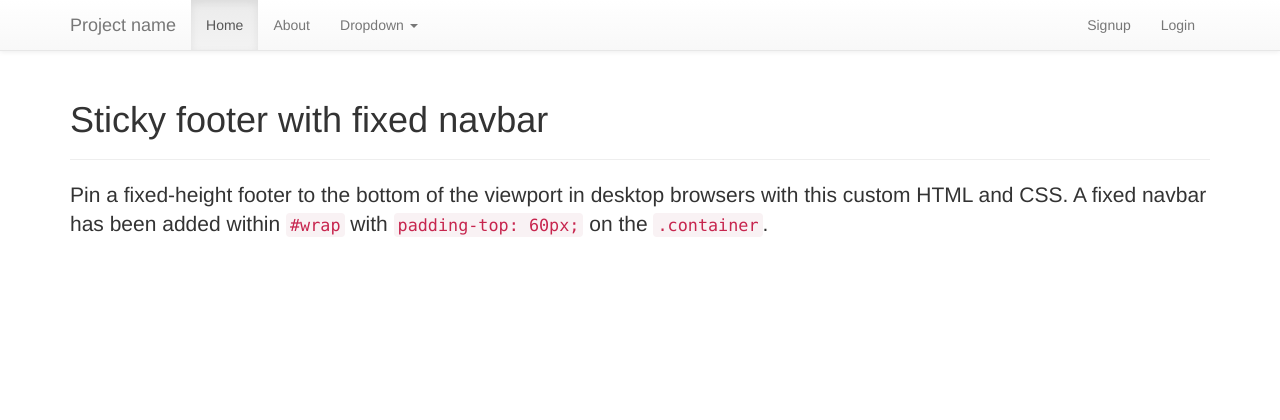
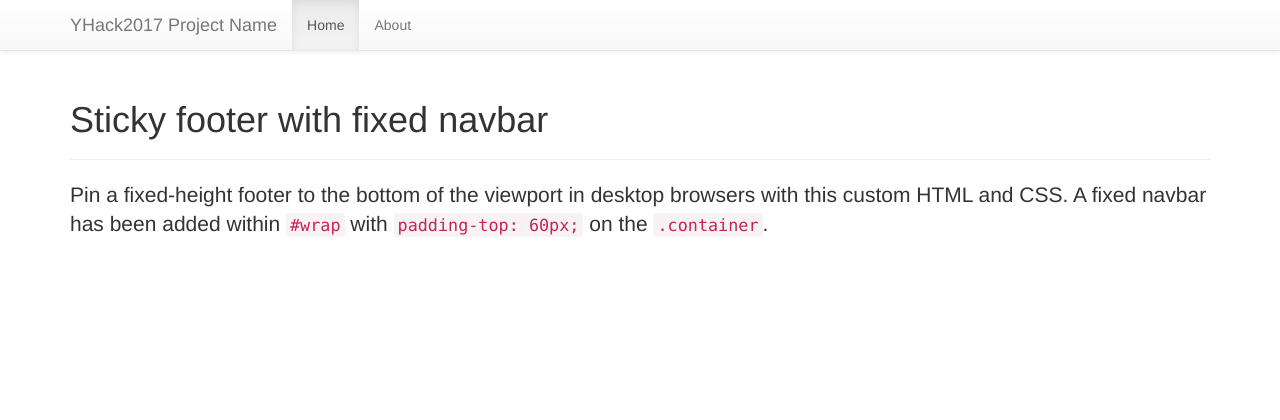
Before and after one commit to aarshpatel/Real-Time-Predictive-Analytics, a Flask app: page / in a window 1280 px wide. Shown: the top 420 px of the page. Run offline with Flask 2, Linux system fonts and the light colour scheme; parts of the project's set-up code (start-up, migrations or seed data) failed here and were passed over; some libraries are stand-ins or nearby versions.

Commit message:
Removed unnecessary stuff

```diff
--- a/app.py
+++ b/app.py
@@ -3,42 +3,11 @@
 #----------------------------------------------------------------------------#
 
 from flask import Flask, render_template, request
-# from flask.ext.sqlalchemy import SQLAlchemy
 import logging
 from logging import Formatter, FileHandler
-from forms import *
 import os
 
-#----------------------------------------------------------------------------#
-# App Config.
-#----------------------------------------------------------------------------#
-
 app = Flask(__name__)
-app.config.from_object('config')
-#db = SQLAlchemy(app)
-
-# Automatically tear down SQLAlchemy.
-'''
-@app.teardown_request
-def shutdown_session(exception=None):
-    db_session.remove()
-'''
-
-# Login required decorator.
-'''
-def login_required(test):
-    @wraps(test)
-    def wrap(*args, **kwargs):
-        if 'logged_in' in session:
-            return test(*args, **kwargs)
-        else:
-            flash('You need to login first.')
-            return redirect(url_for('login'))
-    return wrap
-'''
-#----------------------------------------------------------------------------#
-# Controllers.
-#----------------------------------------------------------------------------#
 
 
 @app.route('/')
--- a/templates/layouts/main.html
+++ b/templates/layouts/main.html
@@ -48,28 +48,12 @@
             <span class="icon-bar"></span>
             <span class="icon-bar"></span>
           </button>
-          <a class="navbar-brand" href="/">Project name</a>
+          <a class="navbar-brand" href="/">YHack2017 Project Name</a>
         </div>
         <div class="collapse navbar-collapse">
           <ul class="nav navbar-nav">
             <li {% if request.endpoint == 'home' %} class="active" {% endif %}><a href="{{ url_for('home') }}">Home</a></li>
             <li {% if request.endpoint == 'about' %} class="active" {% endif %}><a href="{{ url_for('about') }}">About</a></li>
-            <li class="dropdown">
-              <a class="dropdown-toggle" data-toggle="dropdown">Dropdown <b class="caret"></b></a>
-              <ul class="dropdown-menu">
-                <li><a>Action</a></li>
-                <li><a>Another action</a></li>
-                <li><a>Something else here</a></li>
-                <li class="divider"></li>
-                <li class="dropdown-header">Nav header</li>
-                <li><a>Separated link</a></li>
-                <li><a>One more separated link</a></li>
-              </ul>
-            </li>
-          </ul>
-          <ul class="nav navbar-nav pull-right">
-            <li><a href="{{ url_for('register') }}">Signup</a></li>
-            <li><a href="{{ url_for('login') }}">Login</a></li>
           </ul>
         </div><!--/.nav-collapse -->
       </div>
```
Also changed, not shown: 1 other file.
